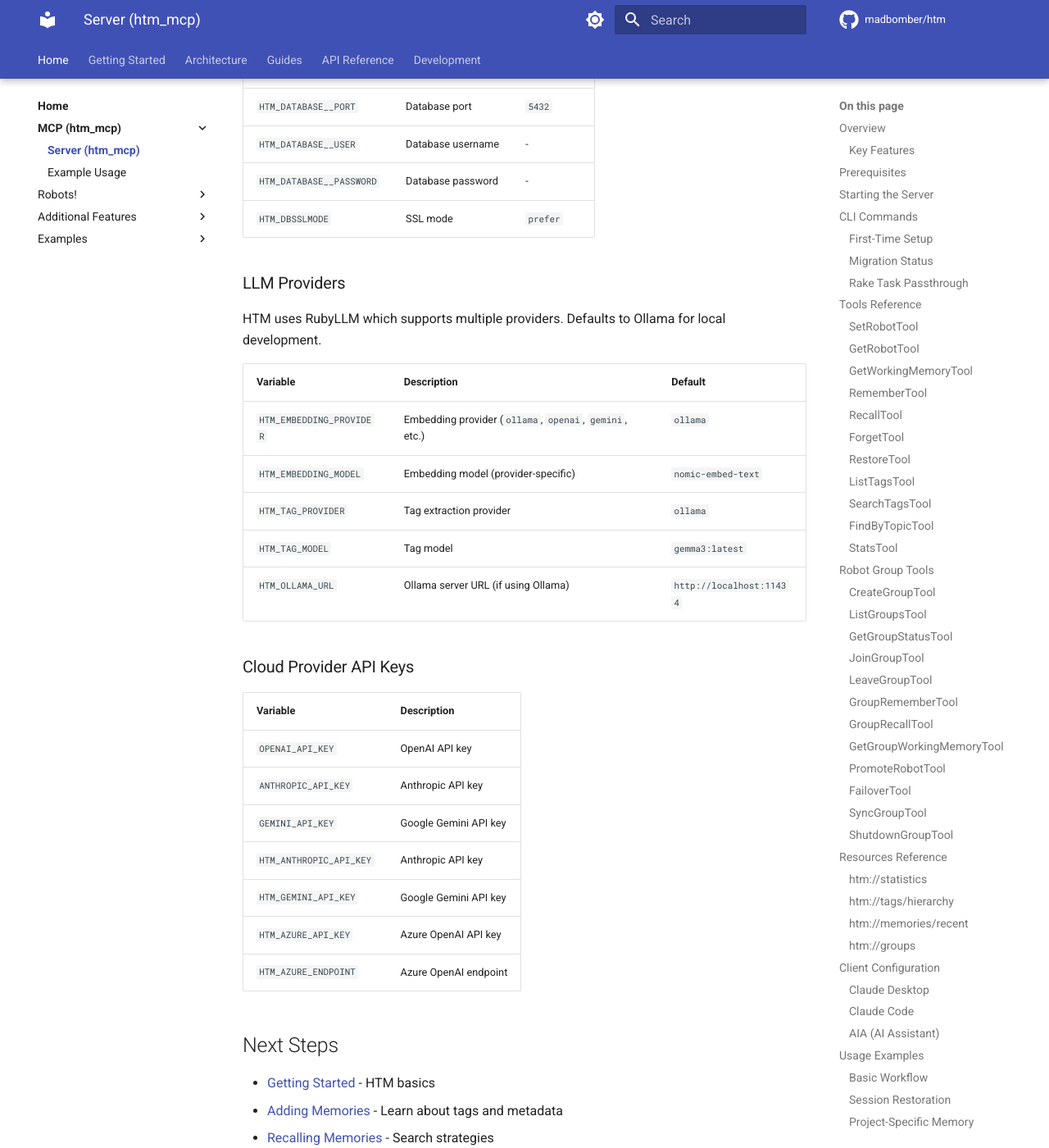
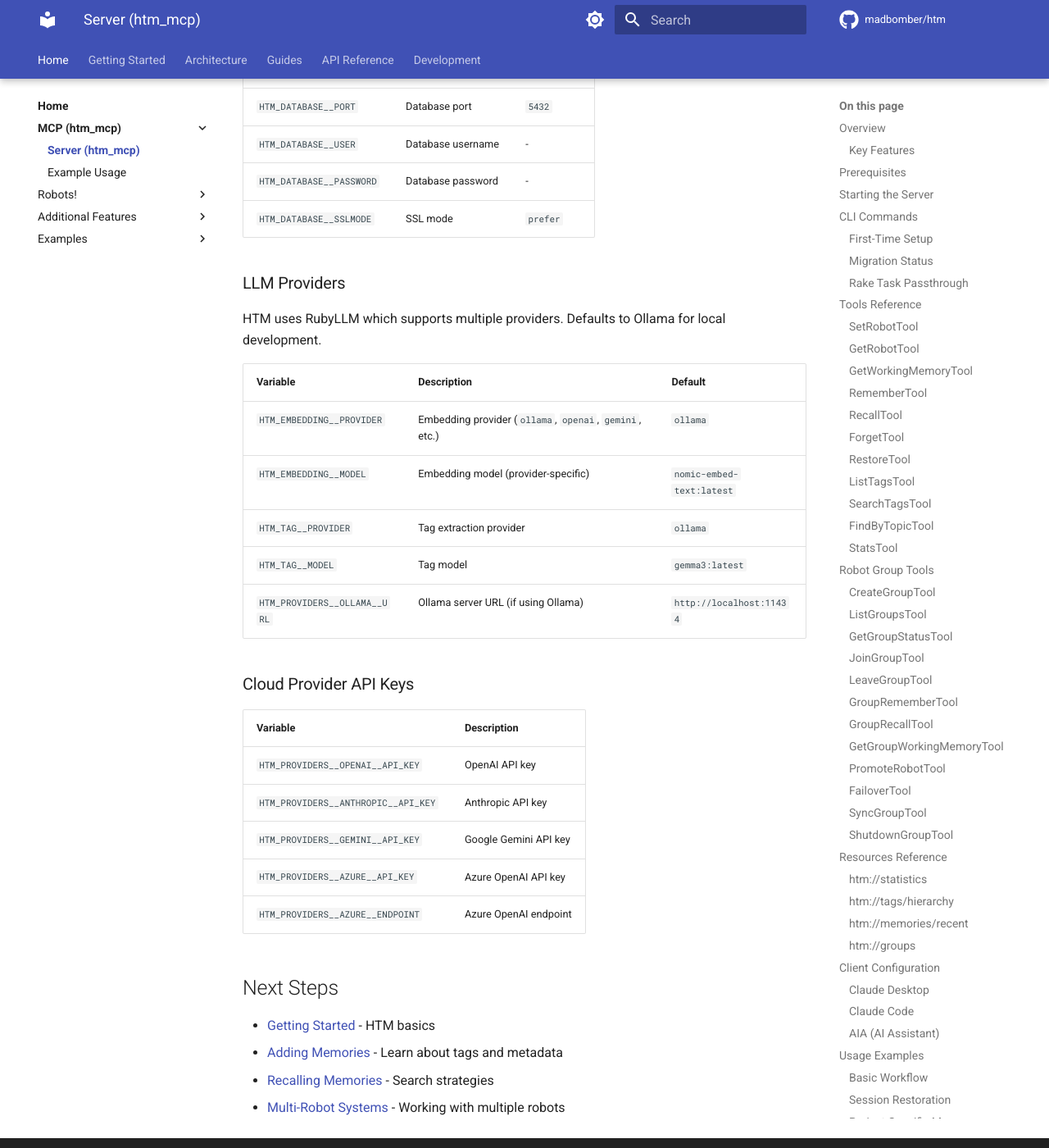
Before and after one commit to MadBomber/htm, an MkDocs documentation site: the page built from docs/guides/mcp-server.md, in a window 1280 px wide and 1400 px high, scrolled down 23122 px. Shown: the whole window at 82% size. Built offline with MkDocs 1.6.1 and Material for MkDocs 9.7.7, drawn with Linux system fonts in a browser that asks for light colours; comment, search, counter and statistics services are not loaded.

Commit message:
docs: use HTM_<SECTION>__<KEY> env var names and correct defaults (#34)
Several pages listed environment variables HTM never reads
(HTM_EMBEDDING_PROVIDER, HTM_OLLAMA_URL, HTM_DBSSLMODE,
HTM_CHUNKING__SIZE, ...). Rename them to the double-underscore form
derived from defaults.yml and fix stale defaults (proposition enabled
true, connection timeout 60, job backend fiber).

Closes #34

```diff
--- a/docs/guides/mcp-server.md
+++ b/docs/guides/mcp-server.md
@@ -1105,7 +1105,7 @@ Run `htm_mcp help` for a complete list. Key variables:
 | `HTM_DATABASE__PORT` | Database port | `5432` |
 | `HTM_DATABASE__USER` | Database username | - |
 | `HTM_DATABASE__PASSWORD` | Database password | - |
-| `HTM_DBSSLMODE` | SSL mode | `prefer` |
+| `HTM_DATABASE__SSLMODE` | SSL mode | `prefer` |
 
 ### LLM Providers
 
@@ -1113,23 +1113,21 @@ HTM uses RubyLLM which supports multiple providers. Defaults to Ollama for local
 
 | Variable | Description | Default |
 |----------|-------------|---------|
-| `HTM_EMBEDDING_PROVIDER` | Embedding provider (`ollama`, `openai`, `gemini`, etc.) | `ollama` |
-| `HTM_EMBEDDING_MODEL` | Embedding model (provider-specific) | `nomic-embed-text` |
-| `HTM_TAG_PROVIDER` | Tag extraction provider | `ollama` |
-| `HTM_TAG_MODEL` | Tag model | `gemma3:latest` |
-| `HTM_OLLAMA_URL` | Ollama server URL (if using Ollama) | `http://localhost:11434` |
+| `HTM_EMBEDDING__PROVIDER` | Embedding provider (`ollama`, `openai`, `gemini`, etc.) | `ollama` |
+| `HTM_EMBEDDING__MODEL` | Embedding model (provider-specific) | `nomic-embed-text:latest` |
+| `HTM_TAG__PROVIDER` | Tag extraction provider | `ollama` |
+| `HTM_TAG__MODEL` | Tag model | `gemma3:latest` |
+| `HTM_PROVIDERS__OLLAMA__URL` | Ollama server URL (if using Ollama) | `http://localhost:11434` |
 
 ### Cloud Provider API Keys
 
 | Variable | Description |
 |----------|-------------|
-| `OPENAI_API_KEY` | OpenAI API key |
-| `ANTHROPIC_API_KEY` | Anthropic API key |
-| `GEMINI_API_KEY` | Google Gemini API key |
-| `HTM_ANTHROPIC_API_KEY` | Anthropic API key |
-| `HTM_GEMINI_API_KEY` | Google Gemini API key |
-| `HTM_AZURE_API_KEY` | Azure OpenAI API key |
-| `HTM_AZURE_ENDPOINT` | Azure OpenAI endpoint |
+| `HTM_PROVIDERS__OPENAI__API_KEY` | OpenAI API key |
+| `HTM_PROVIDERS__ANTHROPIC__API_KEY` | Anthropic API key |
+| `HTM_PROVIDERS__GEMINI__API_KEY` | Google Gemini API key |
+| `HTM_PROVIDERS__AZURE__API_KEY` | Azure OpenAI API key |
+| `HTM_PROVIDERS__AZURE__ENDPOINT` | Azure OpenAI endpoint |
 
 ## Next Steps
 
```
Also changed, not shown: db/seed_data/README.md (+9 -9 lines), docs/guides/configuration.md (+8 -7 lines), docs/multi_framework_support.md (+1 -1 lines), docs/setup_local_database.md (+4 -4 lines), docs/using_rake_tasks_in_your_app.md (+9 -8 lines).
